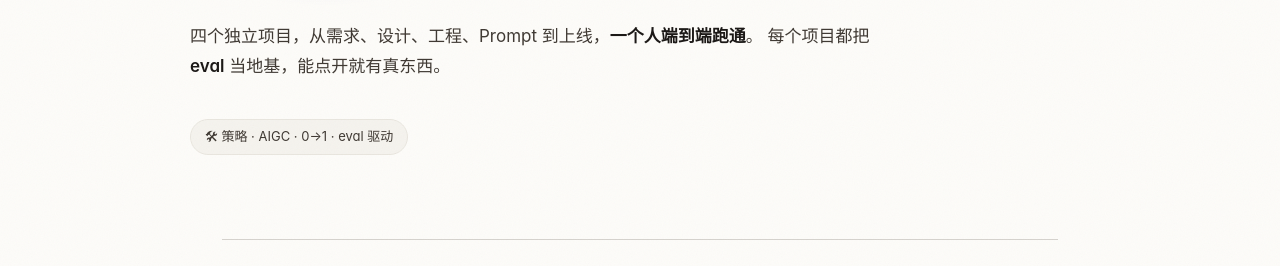
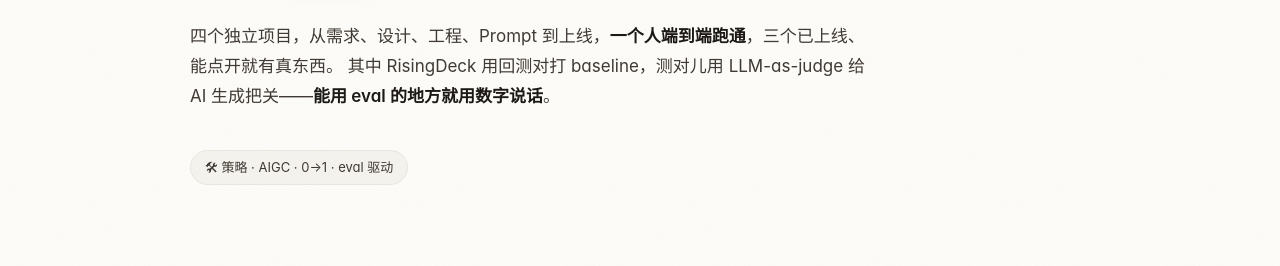
Before and after one commit to ziyi125229/portfolio, a plain HTML site: page index.html in a window 1280 px wide. Shown: the part 303-569 px from the top of the page. Drawn offline with Linux system fonts and the light colour scheme.

Commit message:
首屏文案: 去掉「每个项目都把 eval 当地基」的夸大，改为只点名真用 eval 的项目
Co-Authored-By: Claude Opus 4.8 (1M context) <noreply@anthropic.com>

```diff
--- a/index.html
+++ b/index.html
@@ -317,8 +317,8 @@
 <header class="hero wrap">
   <h1 class="hero-name">产品作品集<span class="en">Selected Work</span></h1>
   <p class="hero-tagline">想清楚问题，再亲手把它<em>做到上线</em>。</p>
-  <p class="hero-lead">四个独立项目，从需求、设计、工程、Prompt 到上线，<b>一个人端到端跑通</b>。
-    每个项目都把 <b>eval</b> 当地基，能点开就有真东西。</p>
+  <p class="hero-lead">四个独立项目，从需求、设计、工程、Prompt 到上线，<b>一个人端到端跑通</b>，三个已上线、能点开就有真东西。
+    其中 RisingDeck 用回测对打 baseline，测对儿用 LLM-as-judge 给 AI 生成把关——<b>能用 eval 的地方就用数字说话</b>。</p>
   <div class="hero-meta">
     <span class="chip">🛠 策略 · AIGC · 0→1 · eval 驱动</span>
   </div>
```
